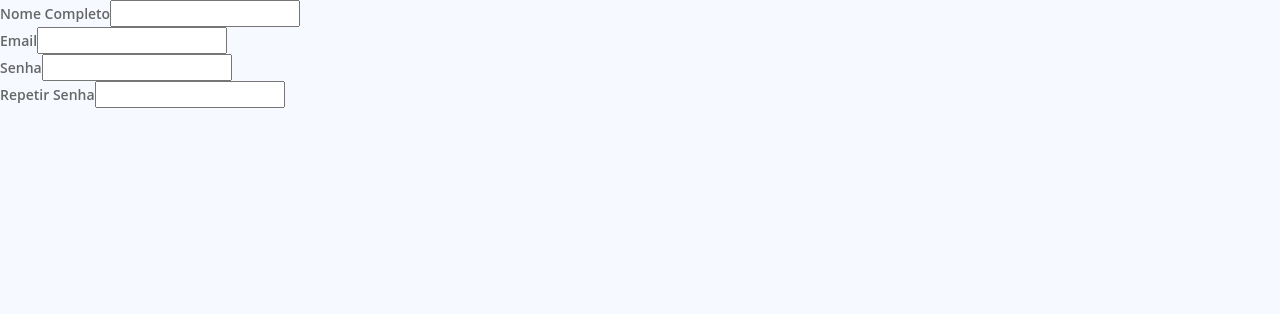
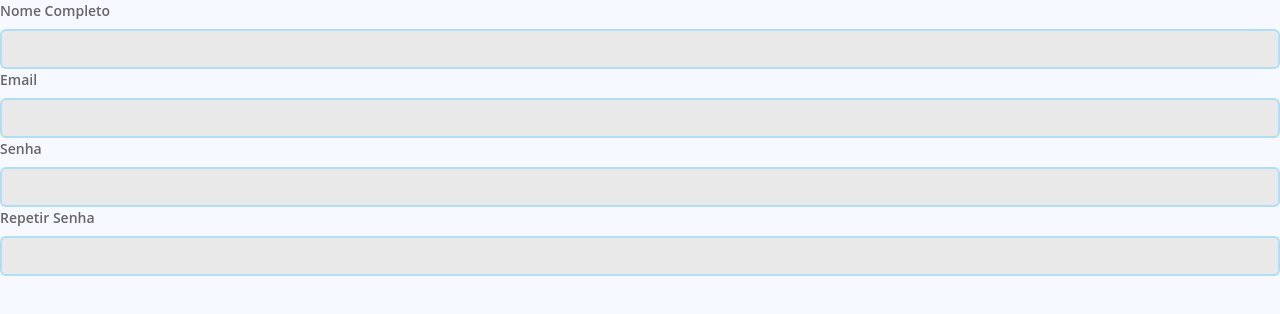
Before and after one commit to GustQueiroz/agroApp, a React (Create React App) app: page /registro in a window 1280 px wide. Shown: the top 314 px of the page. Built offline with nearby package versions, Linux system fonts and the light colour scheme.

Commit message:
estilizações basicas

```diff
--- a/src/screens/register/register.jsx
+++ b/src/screens/register/register.jsx
@@ -8,20 +8,20 @@ const Register = () => {
   return (
     <>
       <div>
-        <label>Nome Completo</label>
-        <input></input>
+        <label className="form-label">Nome Completo</label>
+        <input type="text" className="form-control" id="user"></input>
       </div>
       <div>
-        <label>Email</label>
-        <input></input>
+        <label className="form-label">Email</label>
+        <input type="text" className="form-control" id="email"></input>
       </div>
       <div>
-        <label>Senha</label>
-        <input></input>
+        <label className="form-label">Senha</label>
+        <input type="text" className="form-control" id="password"></input>
       </div>
       <div>
-        <label>Repetir Senha</label>
-        <input></input>
+        <label className="form-label">Repetir Senha</label>
+        <input type="text" className="form-control" id="password"></input>
       </div>
     </>
   );
```
